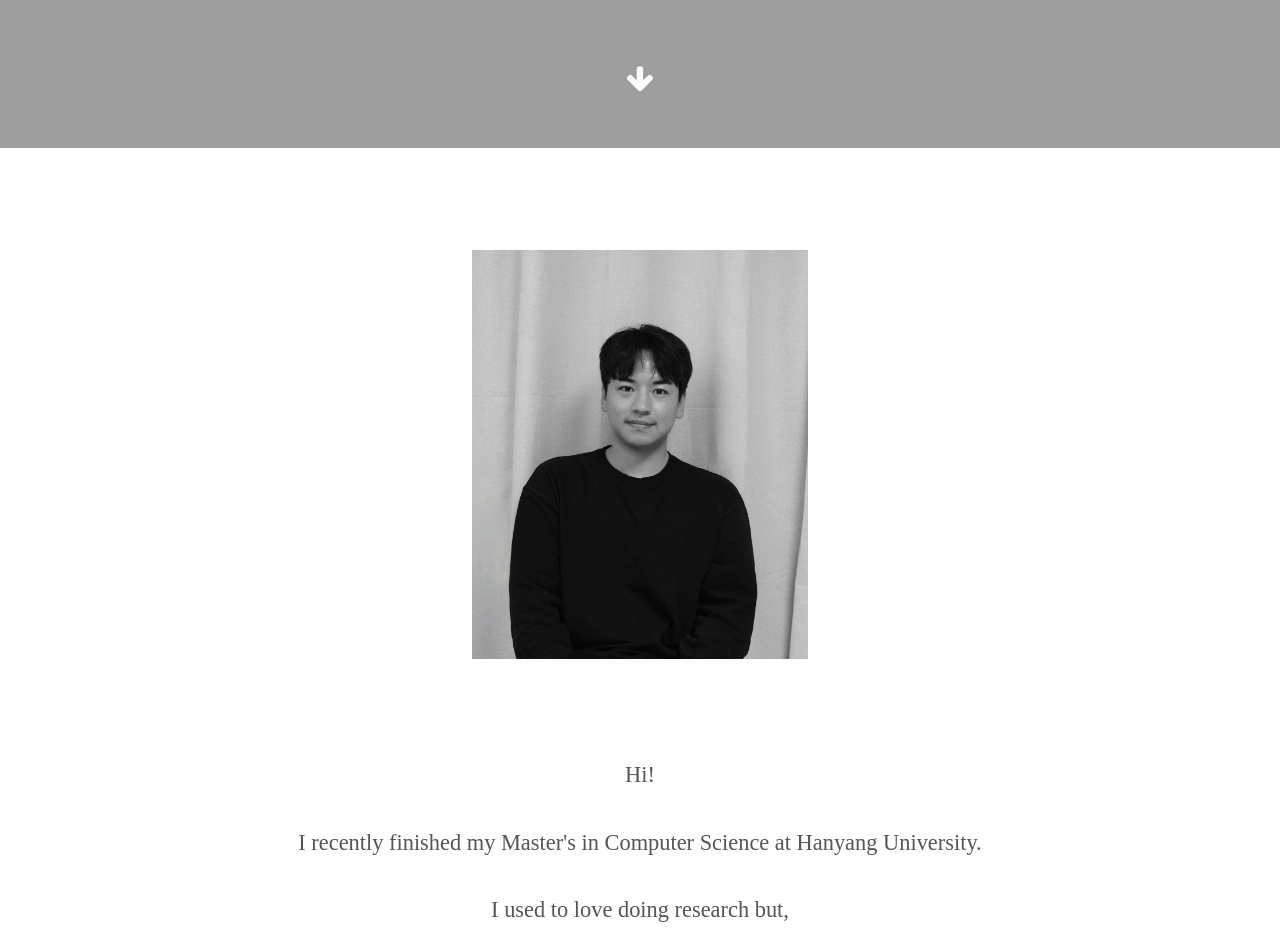
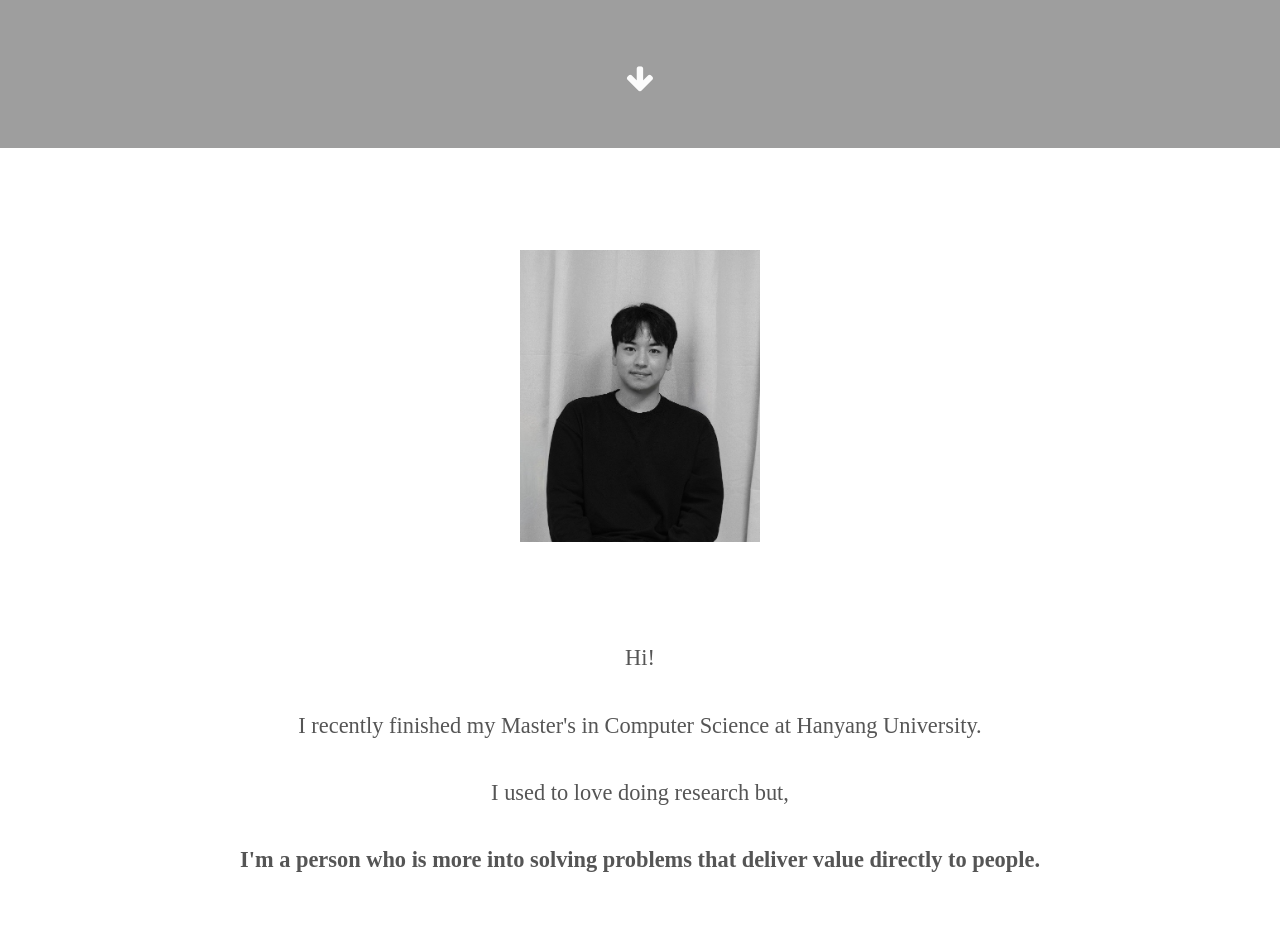
Before and after one commit to beomwookang/beomwookang.github.io, a Jekyll site: the page built from index.html, in a window 1280 px wide. Shown: the part 752-1681 px from the top of the page. Built offline with Jekyll 4.4.1, drawn with Linux system fonts in a browser that asks for light colours; some web fonts are replaced.

Commit message:
modified img size

```diff
--- a/_includes/head.html
+++ b/_includes/head.html
@@ -33,7 +33,7 @@
 	margin: 0 auto;
     }
     .profile-pic {
-	width: 60%;
+	width: 50%;
 	margin-top: 10vh;
     }
     .ta {
@@ -67,7 +67,7 @@
 	    font-size: 2rem;
 	}
 	.profile-pic {
-	    width: 35%;
+	    width: 25%;
 	    margin-top: 10vh;
 	}
 	.ta {
```
